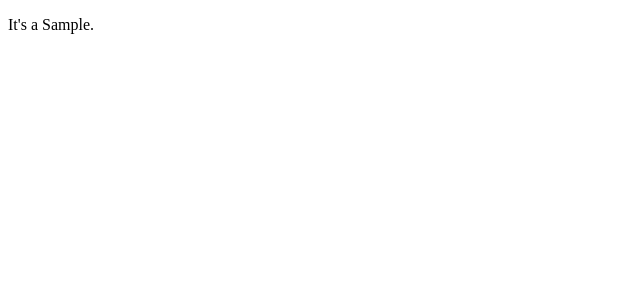
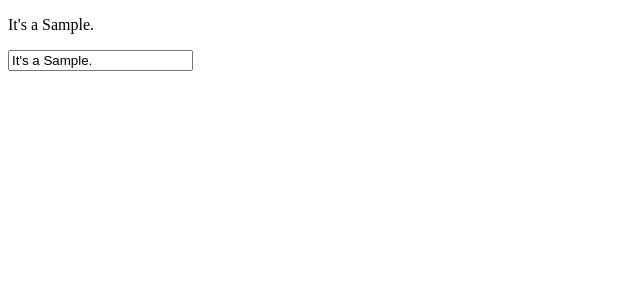
Before and after one commit to tjuly777/excercise-vue, a Vue app: page / in a window 1280 px wide. Shown: the top 300 px of the page, without its empty margins (0-640 px from the left). Built offline with nearby package versions, Linux system fonts and the light colour scheme.

Commit message:
feat: 双方向データバインディングを実践

```diff
--- a/src/App.vue
+++ b/src/App.vue
@@ -1,6 +1,7 @@
 <template>
   <div>
     <p>{{msg}}</p>
+    <input type="text" v-model="msg">
   </div>
 </template>
 
```
